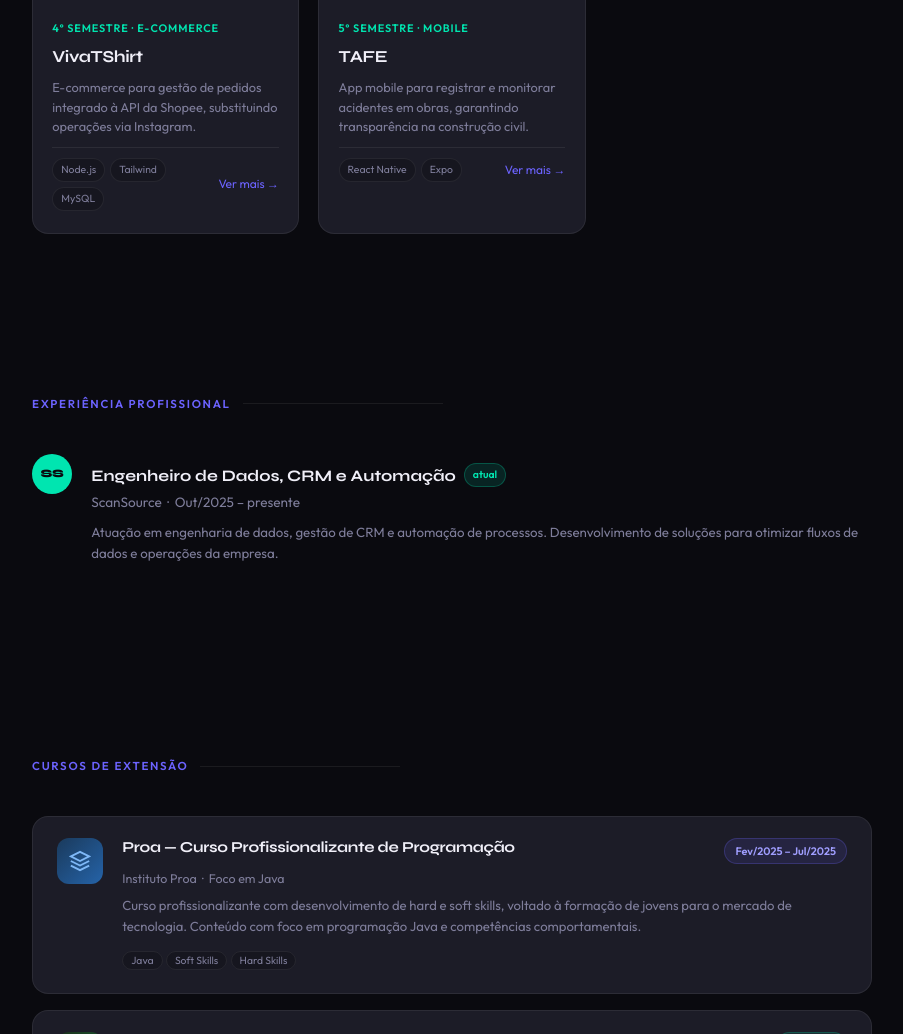
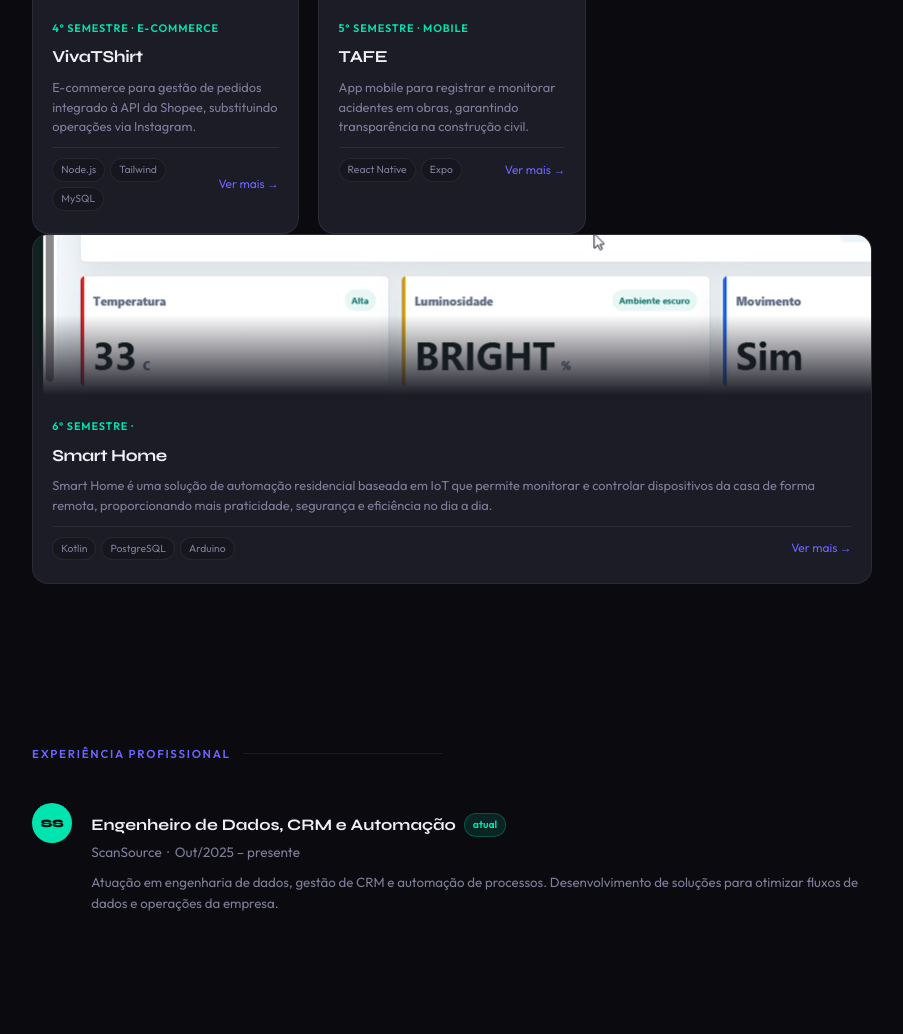
Before and after one commit to Gusta-H/-Portf-lio, a plain HTML site: page index.html in a window 1280 px wide. Shown: the part 1999-3033 px from the top of the page, without its empty margins (188-1091 px from the left). Drawn offline with Linux system fonts and the light colour scheme.

Commit message:
sexto projeto adicionado

```diff
--- a/index.html
+++ b/index.html
@@ -788,6 +788,25 @@
     </a>
 
   </div>
+
+  <a class="project-card" href="#" onclick="openModal('p5'); return false;">
+    <div class="project-thumb" style="background:#003d5c;padding:0;"><img src="img/front.png"></div>
+      <div class="project-body">
+        <div class="semester-tag">6º Semestre · </div>
+        <h3>Smart Home</h3>
+        <p>Smart Home é uma solução de automação residencial baseada em IoT que permite monitorar e controlar dispositivos da casa de forma remota, proporcionando mais praticidade, segurança e eficiência no dia a dia.</p>
+        <div class="project-footer">
+          <div class="tech-tags">
+            <span class="tech-tag">Kotlin</span>
+            <span class="tech-tag">PostgreSQL</span>
+            <span class="tech-tag">Arduino</span>
+          </div>
+          <span class="project-link">Ver mais →</span>
+        </div>
+      </div>
+    </a>
+
+  </div>
 </section>
 
 <!-- EXPERIENCIA -->
```
Also changed, not shown: img/front.png (added).
